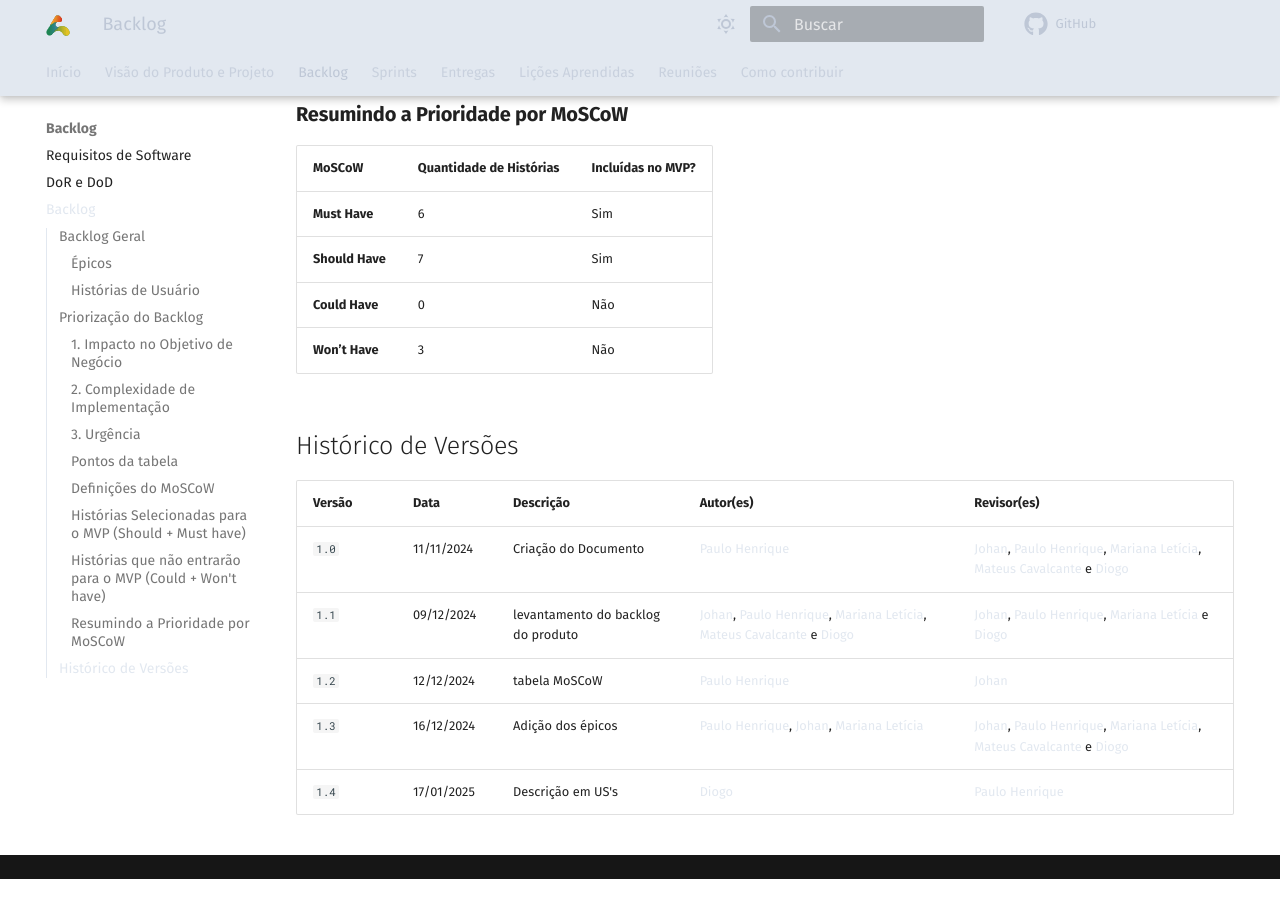
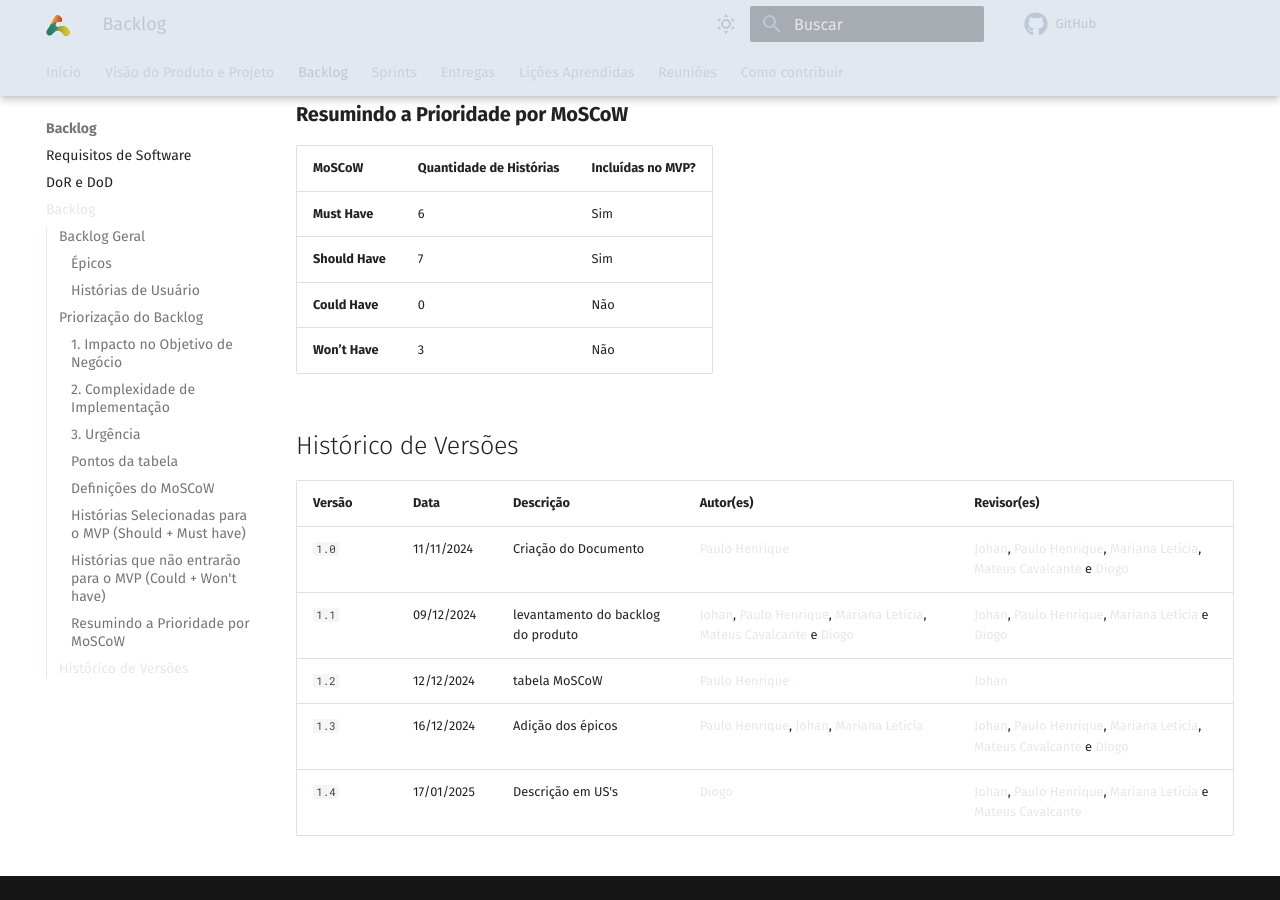
Before and after one commit to mdsreq-fga-unb/2024.2-T03-AutoReiTintas, an MkDocs documentation site: the page built from docs/auto-rei-tintas/docs/sections/product_vision/9_backlog.md, in a window 1280 px wide and 900 px high, scrolled down 5627 px. Built offline with MkDocs 1.6.1 and Material for MkDocs 9.7.7, drawn with Linux system fonts in a browser that asks for light colours; comment, search, counter and statistics services are not loaded; before the commit the page ends 6506 px from its top, so only the background shows below that; some of the changed lines change nothing that is shown.

Commit message:
hotfix: Revisores Bakclog

```diff
--- a/docs/auto-rei-tintas/docs/sections/product_vision/9_backlog.md
+++ b/docs/auto-rei-tintas/docs/sections/product_vision/9_backlog.md
@@ -137,4 +137,4 @@ Com base no método **MoSCoW** (Must Have, Should Have, Could Have, Won't Have),
 | `1.1` | 09/12/2024 | levantamento do backlog do produto | [Johan](https://github.com/johan-rocha), [Paulo Henrique](https://github.com/Nanashii76), [Mariana Letícia](https://github.com/Marianannn), [Mateus Cavalcante](https://github.com/mateuscavati) e [Diogo](https://github.com/Diogo-Barboza) | [Johan](https://github.com/johan-rocha), [Paulo Henrique](https://github.com/Nanashii76), [Mariana Letícia](https://github.com/Marianannn) e [Diogo](https://github.com/Diogo-Barboza) |
 | `1.2` | 12/12/2024 | tabela MoSCoW<br> | [Paulo Henrique](https://github.com/Nanashii76) | [Johan](https://github.com/johan-rocha) |
 | `1.3` | 16/12/2024 | Adição dos épicos | [Paulo Henrique](https://github.com/Nanashii76), [Johan](https://github.com/johan-rocha), [Mariana Letícia](https://github.com/Marianannn) | [Johan](https://github.com/johan-rocha), [Paulo Henrique](https://github.com/Nanashii76), [Mariana Letícia](https://github.com/Marianannn), [Mateus Cavalcante](https://github.com/mateuscavati) e [Diogo](https://github.com/Diogo-Barboza) |
-| `1.4` | 17/01/2025 | Descrição em US's | [Diogo](https://github.com/Diogo-Barboza) | [Paulo Henrique](https://github.com/Nanashii76) | [Johan](https://github.com/johan-rocha), [Paulo Henrique](https://github.com/Nanashii76), [Mariana Letícia](https://github.com/Marianannn) e [Mateus Cavalcante](https://github.com/mateuscavati) |
+| `1.4` | 17/01/2025 | Descrição em US's | [Diogo](https://github.com/Diogo-Barboza) | [Johan](https://github.com/johan-rocha), [Paulo Henrique](https://github.com/Nanashii76), [Mariana Letícia](https://github.com/Marianannn) e [Mateus Cavalcante](https://github.com/mateuscavati) |
```
